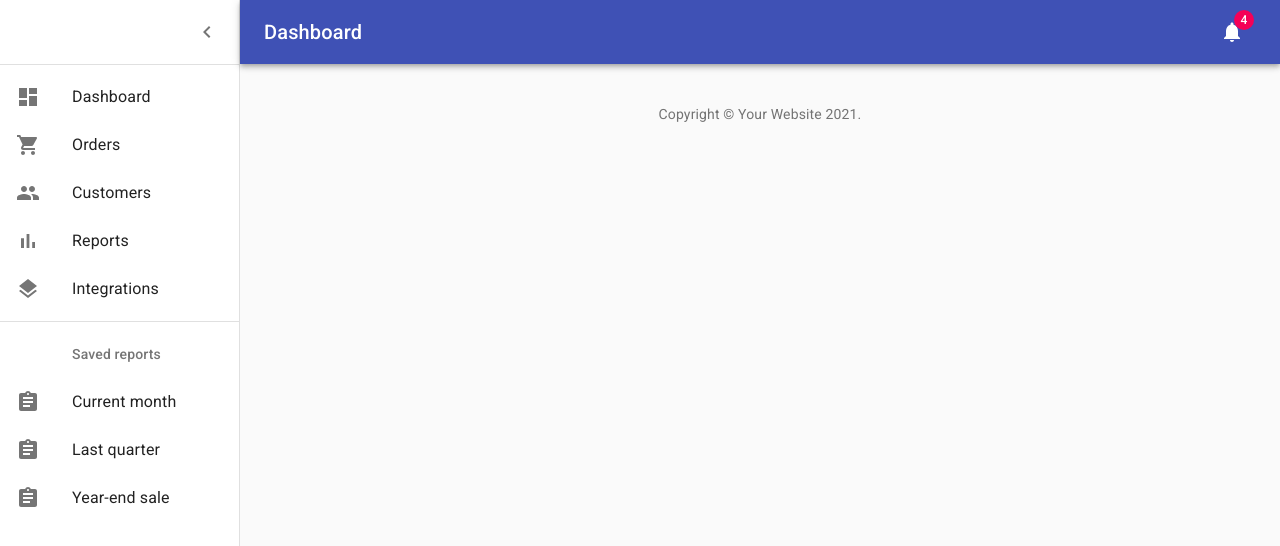
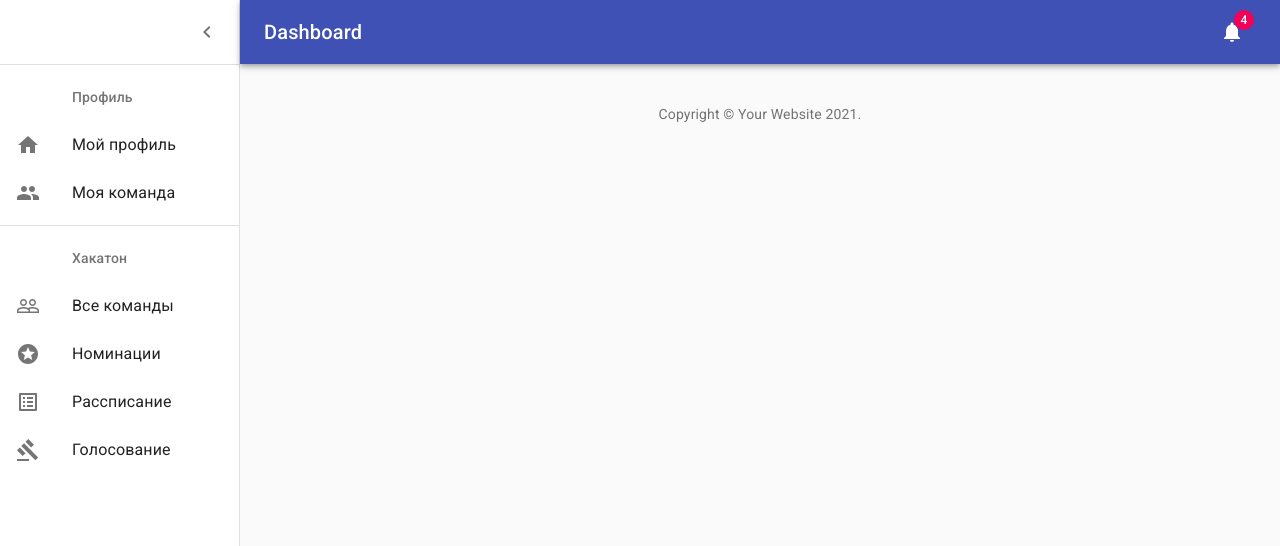
Before and after one commit to monkey-underground-coders/hackserv-react, a React (Create React App) app: page / in a window 1280 px wide. Shown: the top 546 px of the page. Built offline with nearby package versions, Linux system fonts and the light colour scheme.

Commit message:
added listitems & icons for dashboard

```diff
--- a/src/modules/Dashboard/listItems.js
+++ b/src/modules/Dashboard/listItems.js
@@ -3,68 +3,58 @@ import ListItem from '@material-ui/core/ListItem';
 import ListItemIcon from '@material-ui/core/ListItemIcon';
 import ListItemText from '@material-ui/core/ListItemText';
 import ListSubheader from '@material-ui/core/ListSubheader';
-import DashboardIcon from '@material-ui/icons/Dashboard';
-import ShoppingCartIcon from '@material-ui/icons/ShoppingCart';
-import PeopleIcon from '@material-ui/icons/People';
-import BarChartIcon from '@material-ui/icons/BarChart';
-import LayersIcon from '@material-ui/icons/Layers';
+import HomeIcon from '@material-ui/icons/Home';
+import GroupIcon from '@material-ui/icons/Group';
+import GavelIcon from '@material-ui/icons/Gavel';
+import ListAltIcon from '@material-ui/icons/ListAlt';
+import StarsIcon from '@material-ui/icons/Stars';
+import PeopleOutlineIcon from '@material-ui/icons/PeopleOutline';
 import AssignmentIcon from '@material-ui/icons/Assignment';
 
 export const mainListItems = (
   <div>
+  <ListSubheader inset>Профиль</ListSubheader>
     <ListItem button>
       <ListItemIcon>
-        <DashboardIcon />
+        <HomeIcon />
       </ListItemIcon>
-      <ListItemText primary="Dashboard" />
+      <ListItemText primary="Мой профиль" />
     </ListItem>
     <ListItem button>
       <ListItemIcon>
-        <ShoppingCartIcon />
+        <GroupIcon />
       </ListItemIcon>
-      <ListItemText primary="Orders" />
-    </ListItem>
-    <ListItem button>
-      <ListItemIcon>
-        <PeopleIcon />
-      </ListItemIcon>
-      <ListItemText primary="Customers" />
-    </ListItem>
-    <ListItem button>
-      <ListItemIcon>
-        <BarChartIcon />
-      </ListItemIcon>
-      <ListItemText primary="Reports" />
-    </ListItem>
-    <ListItem button>
-      <ListItemIcon>
-        <LayersIcon />
-      </ListItemIcon>
-      <ListItemText primary="Integrations" />
+      <ListItemText primary="Моя команда" />
     </ListItem>
   </div>
 );
 
 export const secondaryListItems = (
   <div>
-    <ListSubheader inset>Saved reports</ListSubheader>
+    <ListSubheader inset>Хакатон</ListSubheader>
     <ListItem button>
       <ListItemIcon>
-        <AssignmentIcon />
+        <PeopleOutlineIcon />
       </ListItemIcon>
-      <ListItemText primary="Current month" />
+      <ListItemText primary="Все команды" />
     </ListItem>
     <ListItem button>
       <ListItemIcon>
-        <AssignmentIcon />
+        <StarsIcon />
       </ListItemIcon>
-      <ListItemText primary="Last quarter" />
+      <ListItemText primary="Номинации" />
     </ListItem>
     <ListItem button>
       <ListItemIcon>
-        <AssignmentIcon />
+        <ListAltIcon />
       </ListItemIcon>
-      <ListItemText primary="Year-end sale" />
+      <ListItemText primary="Рассписание" />
+    </ListItem>
+    <ListItem button>
+      <ListItemIcon>
+        <GavelIcon />
+      </ListItemIcon>
+      <ListItemText primary="Голосование" />
     </ListItem>
   </div>
 );
```
